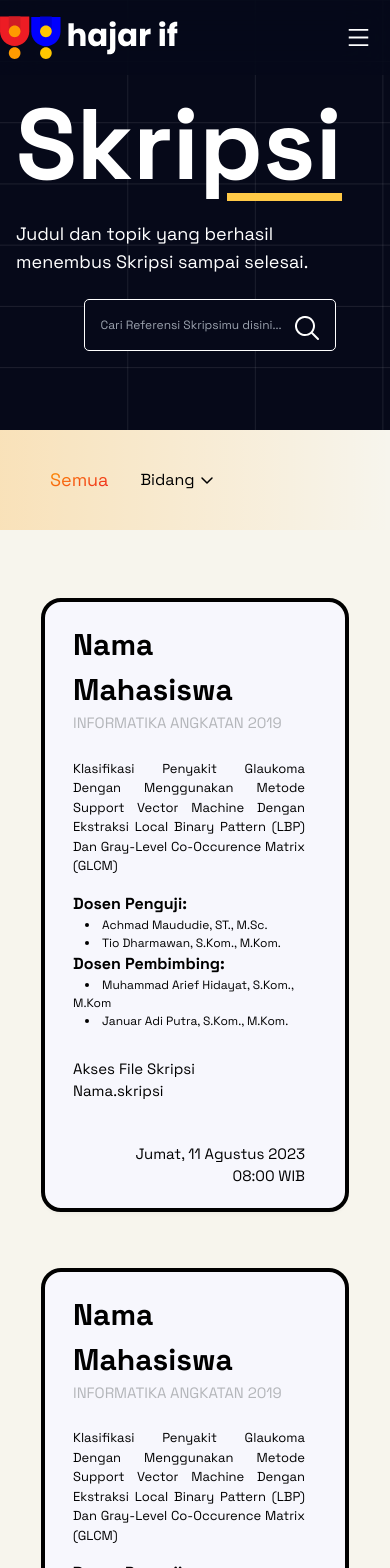
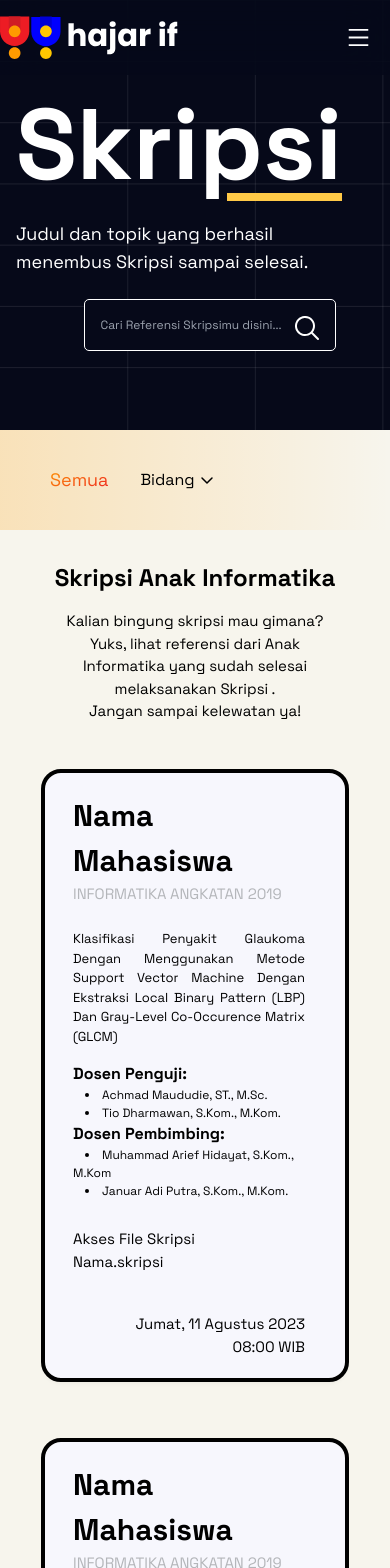
Before and after one commit to afifrohul/hajar-if-hmifunej, a Next.js app: page /skripsi in a window 390 px wide. Shown: the top 1568 px of the page. Built offline with nearby package versions, Linux system fonts and the light colour scheme.

Commit message:
feat(skripsi): add design responsive (but width is still a bug)

```diff
--- a/src/app/skripsi/page.jsx
+++ b/src/app/skripsi/page.jsx
@@ -80,15 +80,15 @@ export default function Skripsi() {
             </div>
         </section>
 
-        {/* <section id='Intro' className='w-full h-[300px] flex flex-col gap-8 justify-center items-center text-center'>
-            <h1 className='font-extrabold lg:text-[62px]'>Skripsi Anak Informatika</h1>
-            <p className='text-[32px]'>Kalian bingung skripsi mau gimana? <br></br>
+        <section id='Intro' className='w-full mt-8 lg:h-[300px] flex flex-col gap-4 lg:gap-8 justify-center items-center text-center'>
+            <h1 className='font-extrabold text-2xl lg:text-[62px]'>Skripsi Anak Informatika</h1>
+            <p className='w-3/4 text-[15px] lg:text-[32px]'>Kalian bingung skripsi mau gimana? <br></br>
                 Yuks, lihat referensi dari Anak Informatika yang sudah selesai melaksanakan Skripsi . <br></br>
                 Jangan sampai kelewatan ya!
             </p>
-        </section> */}
+        </section>
 
-        <section id="Content" className="lg:px-[125px] py-[72px] grid gap-y-16">
+        <section id="Content" className="lg:px-[125px] mt-[50px] lg:mt-[72px]  grid gap-y-16">
             {data.map((value, index) => (
                 <CardSkripsi name={value["Nama Mahasiswa"]} angkatan={value["Angkatan"]} title={value["Judul"]} penguji={value["Dosen Penguji"]} pembimbing={value["Dosen Pembimbing"]} link={value["LinkAkses"]} date={value["date"]} time={value["time"]} />
             ))}
```
